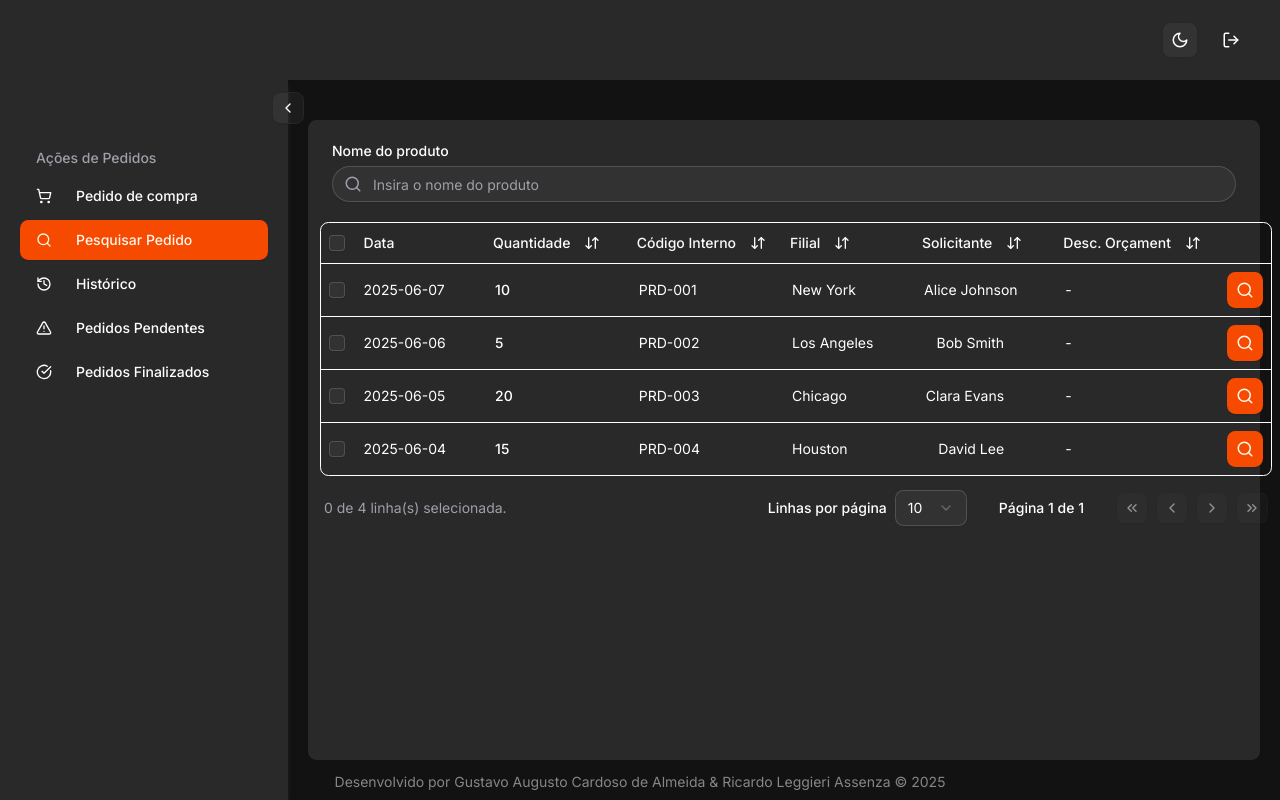
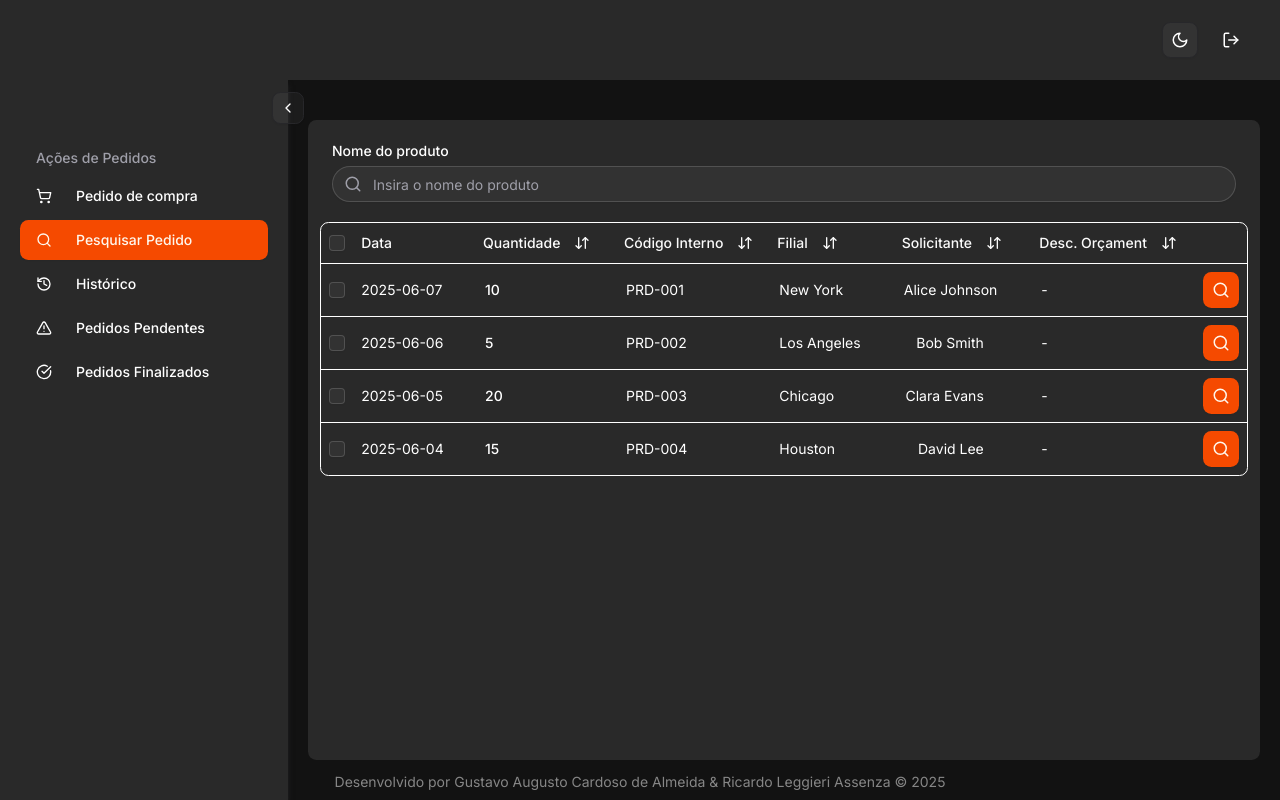
Before and after one commit to Guxxtavoww/wind.front, a Next.js app: page /hub/purchase-order/search-order in a window 1280 px wide. Built offline with nearby package versions, Linux system fonts and the light colour scheme.

Commit message:
Chore: adding table

```diff
--- a/src/app/hub/purchase-order/search-order/_components/search-product-table.tsx
+++ b/src/app/hub/purchase-order/search-order/_components/search-product-table.tsx
@@ -53,12 +53,12 @@ export function SearchProductTable() {
     ],
     getCoreRowModel: getCoreRowModel(),
     getFilteredRowModel: getFilteredRowModel(),
-    getPaginationRowModel: getPaginationRowModel(),
+    // getPaginationRowModel: getPaginationRowModel(),
     getSortedRowModel: getSortedRowModel(),
     getFacetedRowModel: getFacetedRowModel(),
     getFacetedUniqueValues: getFacetedUniqueValues(),
     enableRowSelection: true,
   });
 
-  return <DataTable table={table} className="mx-3" />;
+  return <DataTable table={table} className="px-3" hasPagination={false} />;
 }
--- a/src/components/app/data-table/index.tsx
+++ b/src/components/app/data-table/index.tsx
@@ -28,6 +28,8 @@ interface DataTableProps<TData> extends HTMLAttributes<HTMLDivElement> {
    * @example floatingBar={<TasksTableFloatingBar table={table} />}
    */
   floatingBar?: NullableValue<ReactNode>;
+
+  hasPagination?: boolean;
 }
 
 export function DataTable<TData>({
@@ -35,11 +37,12 @@ export function DataTable<TData>({
   floatingBar = null,
   children,
   className,
+  hasPagination = true,
   ...props
 }: DataTableProps<TData>) {
   return (
     <div
-      className={cn('w-full space-y-2.5 overflow-auto', className)}
+      className={cn('w-full max-w-full space-y-2.5 overflow-auto', className)}
       {...props}
     >
       {children}
@@ -104,10 +107,12 @@ export function DataTable<TData>({
           </TableBody>
         </Table>
       </div>
-      <div className="flex flex-col gap-2.5">
-        <DataTablePagination table={table} />
-        {table.getFilteredSelectedRowModel().rows.length > 0 && floatingBar}
-      </div>
+      {hasPagination ? (
+        <div className="flex flex-col gap-2.5">
+          <DataTablePagination table={table} />
+          {table.getFilteredSelectedRowModel().rows.length > 0 && floatingBar}
+        </div>
+      ) : null}
     </div>
   );
 }
```
